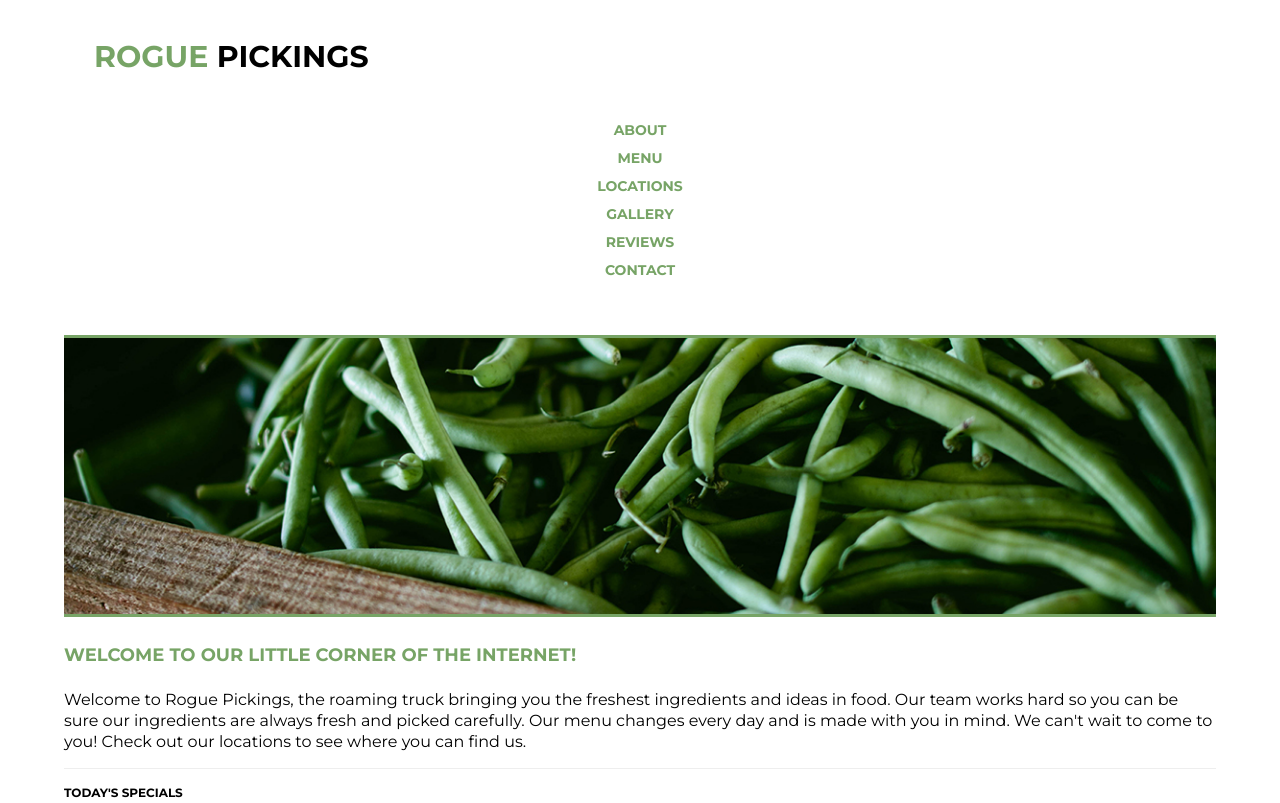
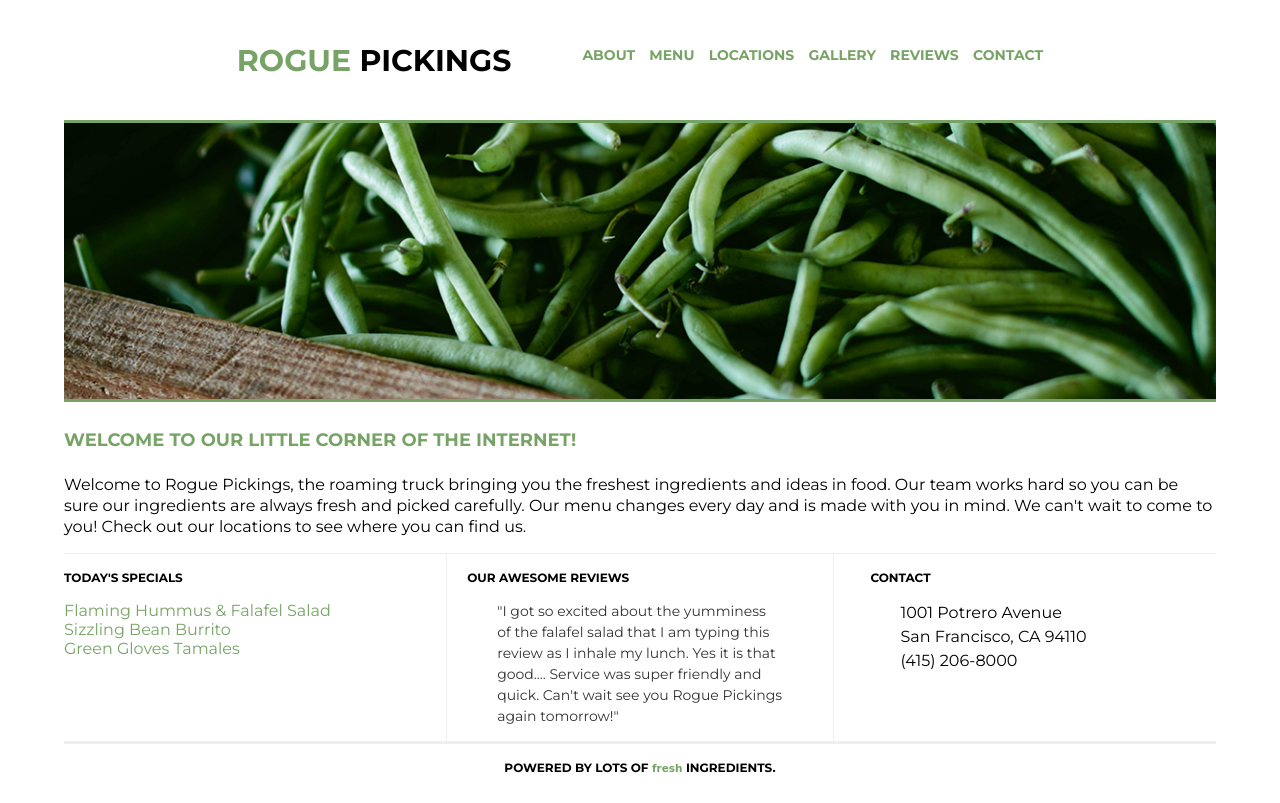
Before and after one commit to henry-salliss/static-to-responsive, a plain HTML site: page index.html in a window 1280 px wide. Shown: the top 803 px of the page. Drawn offline with Linux system fonts and the light colour scheme; a web font is replaced by a local one.

Commit message:
added media queries for tablet and desktop

```diff
--- a/css/main.css
+++ b/css/main.css
@@ -47,7 +47,7 @@ h4 {
 p {
 	font-size: 0.875em;
 	line-height: 21px;
-    padding: 0 30px;
+	padding: 0 30px;
 }
 
 /*The widths are in a percentage!*/
@@ -153,7 +153,7 @@ header nav ul li a{
 
 .reviews {
 	color: #333;
-	font-size: 1em;
+	font-size: em;
 	line-height: 21px;
 }
 
@@ -179,3 +179,43 @@ footer span {
 	color: #77a466;
 	font-size: 0.875em;
 }
+
+
+@media only screen and (min-width: 768px) {
+	.bottom-section{
+		justify-content: space-between;
+		align-items: flex-start;
+		border-top: 1px solid #eee;
+	}
+
+	.section-one,
+	.section-two,
+	.section-three{
+		flex-basis: 30%;
+		border-top: none;
+	}
+	.section-two {
+        border-left: 1px solid #eee;
+        border-right: 1px solid #eee;
+        padding: 0 20px;
+    }
+}
+
+@media only screen and (min-width:1200px){
+
+	}
+	header h1{
+		width: 30%;
+		border-bottom: none;
+		padding: 0;
+		text-align: left;
+	}
+	header nav{
+		width: 40%;
+	}
+	header nav ul{
+		display: flex;
+		justify-content: space-between;
+	}
+
+}
--- a/index.html
+++ b/index.html
@@ -6,7 +6,7 @@
         <title>Rogue Pickings | Brush Up Those Skills!</title>
         <meta name="viewport" content="width=device-width, initial-scale=1, shrink-to-fit=no">
         <link rel="stylesheet" href="css/normalize.css">
-        <link rel="stylesheet" href="css/main.css">
+        <link rel="stylesheet" href="css/main.css?version=1">
         <link href="https://fonts.googleapis.com/css?family=Montserrat:400,700" rel="stylesheet">
         <link href="https://fonts.googleapis.com/css2?family=Galada&display=swap" rel="stylesheet">
     </head>
```
